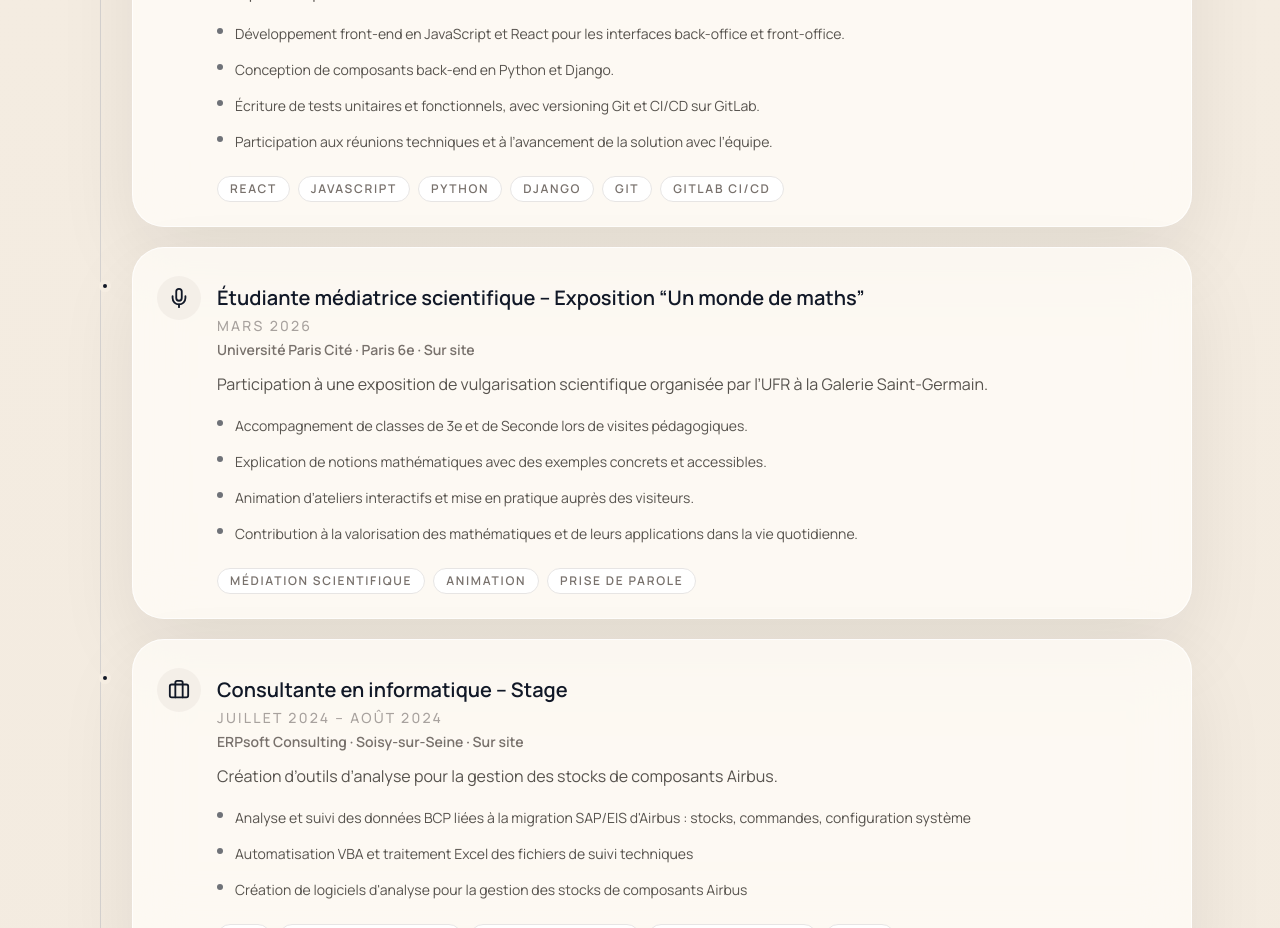
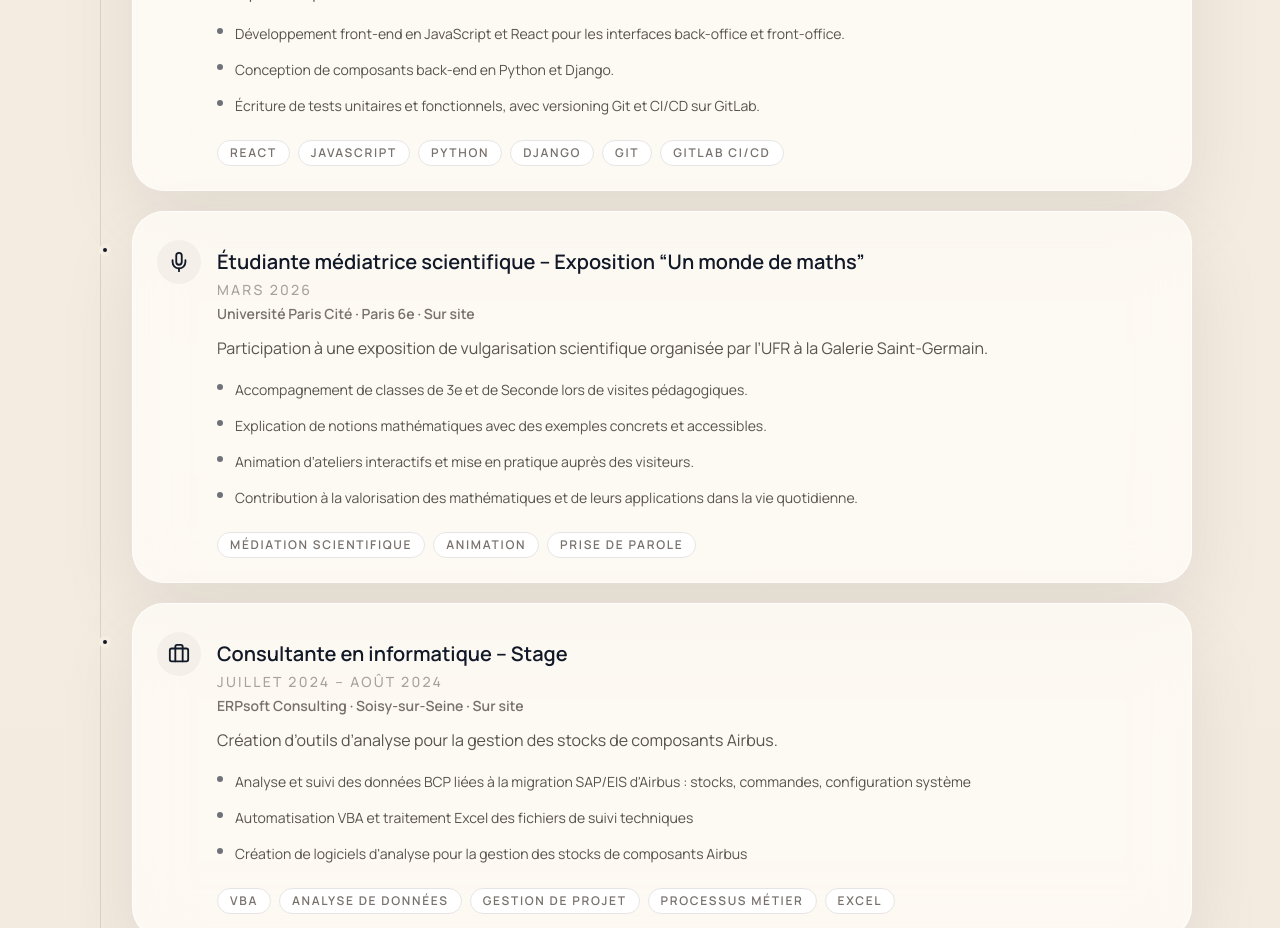
Before and after one commit to kimynh/elodiecao.github.io, a React (Vite) app: page / in a window 1280 px wide. Shown: the part 6300-7228 px from the top of the page. Built offline with nearby package versions, Linux system fonts and the light colour scheme.

Commit message:
bloc expérience

```diff
--- a/src/components/Experience.jsx
+++ b/src/components/Experience.jsx
@@ -14,7 +14,6 @@ const experiences = [
       "Développement front-end en JavaScript et React pour les interfaces back-office et front-office.",
       "Conception de composants back-end en Python et Django.",
       "Écriture de tests unitaires et fonctionnels, avec versioning Git et CI/CD sur GitLab.",
-      "Participation aux réunions techniques et à l’avancement de la solution avec l’équipe.",
     ],
     stack: ["React", "JavaScript", "Python", "Django", "Git", "GitLab CI/CD"],
     status: "À venir",
```
